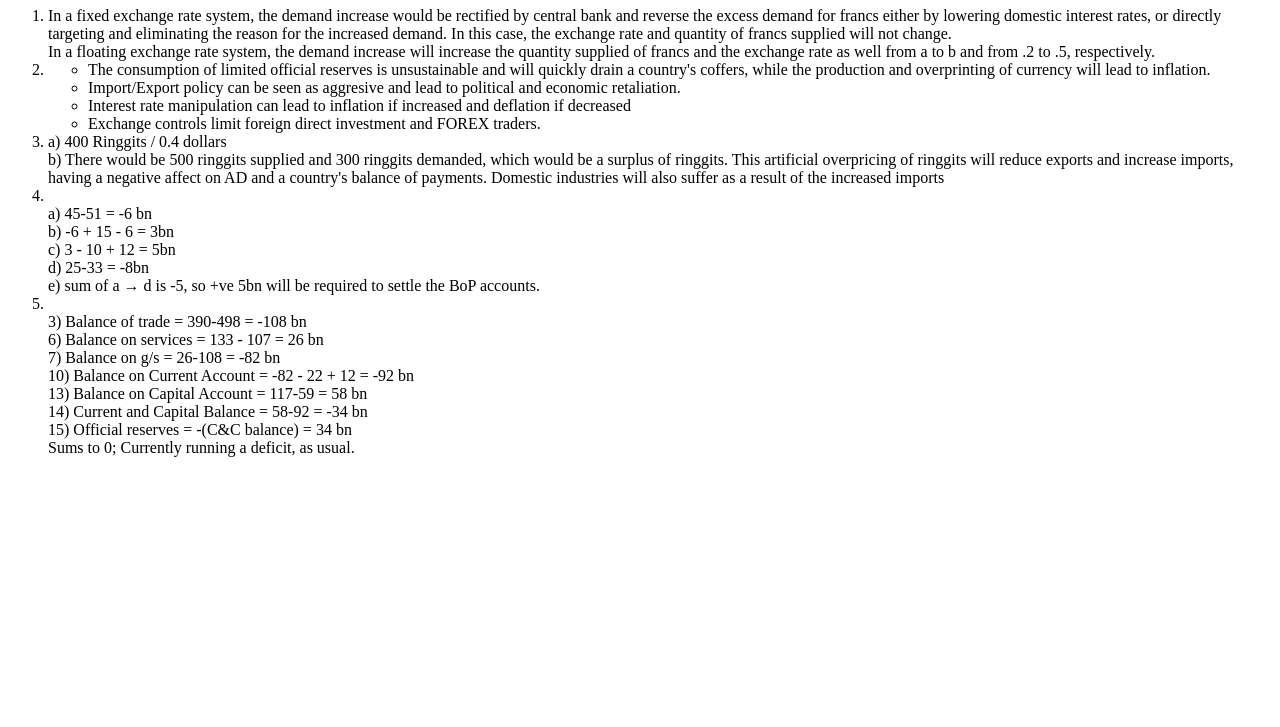
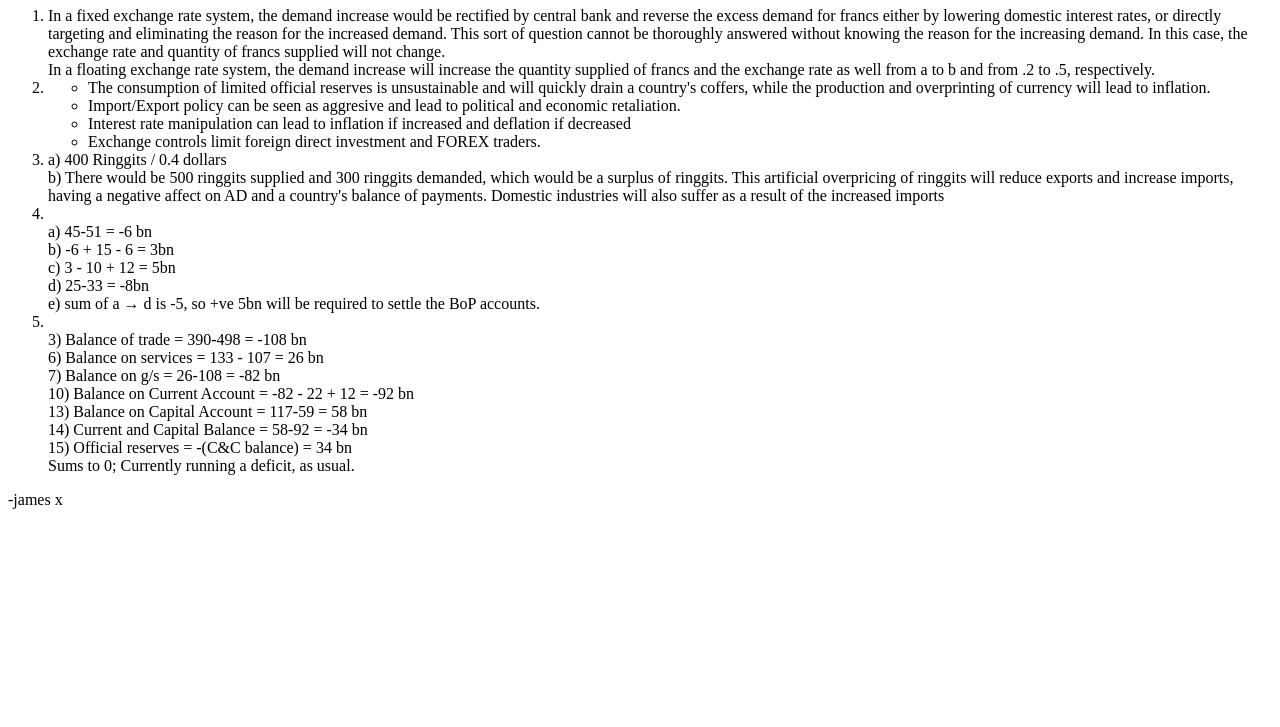
Before and after one commit to wintrmut3/school_work, a plain HTML site: page assignmentCyrr.html in a window 1280 px wide. Shown: the part 73-800 px from the top of the page. Drawn offline with Linux system fonts and the light colour scheme.

Commit message:
Update assignmentCyrr.html

```diff
--- a/assignmentCyrr.html
+++ b/assignmentCyrr.html
@@ -6,7 +6,7 @@
 <body>
 <h1 style="text-align:center;">Balance of Payment Practise Q's</h1>
 <ol>
-	<li>In a fixed exchange rate system, the demand increase would be rectified by central bank and reverse the excess demand for francs either by lowering domestic interest rates, or directly targeting and eliminating the reason for the increased demand. In this case, the exchange rate and quantity of francs supplied will not change. <br> In a floating exchange rate system, the demand increase will increase the quantity supplied of francs and the exchange rate as well from a to b and from .2 to .5, respectively.</li>
+	<li>In a fixed exchange rate system, the demand increase would be rectified by central bank and reverse the excess demand for francs either by lowering domestic interest rates, or directly targeting and eliminating the reason for the increased demand. This sort of question cannot be thoroughly answered without knowing the reason for the increasing demand. In this case, the exchange rate and quantity of francs supplied will not change. <br> In a floating exchange rate system, the demand increase will increase the quantity supplied of francs and the exchange rate as well from a to b and from .2 to .5, respectively.</li>
 	<li>
 		<ul>
 			<li>The consumption of limited official reserves is unsustainable and will quickly drain a country's coffers, while the production and overprinting of currency will lead to inflation.</li>
@@ -34,5 +34,6 @@
 		<br>Sums to 0; Currently running a deficit, as usual.
 	</li>
 </ol>
+-james x
 </body>
 </html>
```
